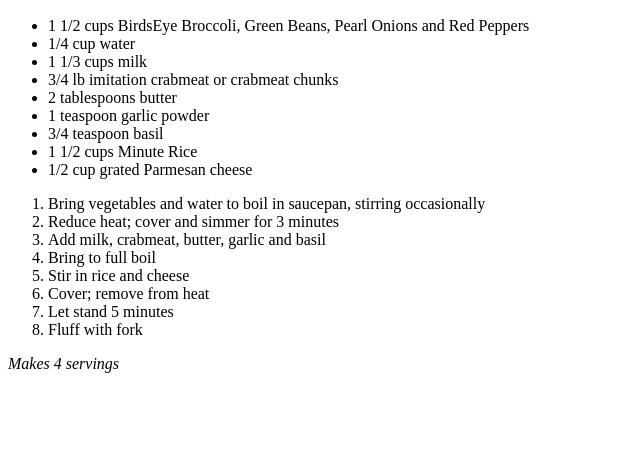
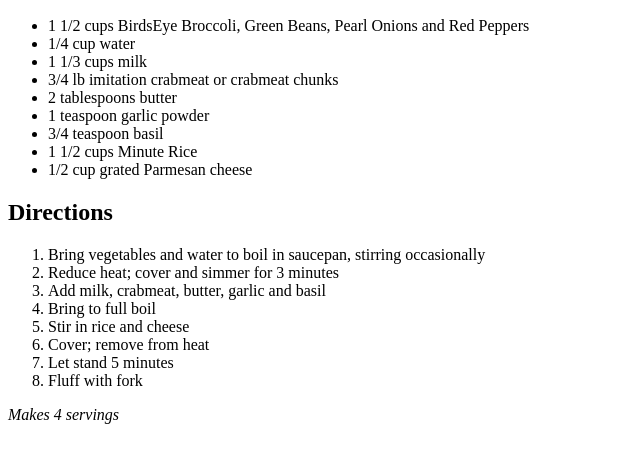
Before and after one commit to ezack/odin-recipes, a plain HTML site: page recipes/crab-primavera.html in a window 1280 px wide. Shown: the part 110-572 px from the top of the page, without its empty margins (0-640 px from the left). Drawn offline with Linux system fonts and the light colour scheme.

Commit message:
Add heading

```diff
--- a/recipes/crab-primavera.html
+++ b/recipes/crab-primavera.html
@@ -17,7 +17,7 @@
         <li>1 1/2 cups Minute Rice</li>
         <li>1/2 cup grated Parmesan cheese</li>
     </ul>
-    <p>
+    <h2>Directions</h2>
     <ol>
         <li>Bring vegetables and water to boil in saucepan, stirring occasionally</li>
         <li>Reduce heat; cover and simmer for 3 minutes</li>
```
